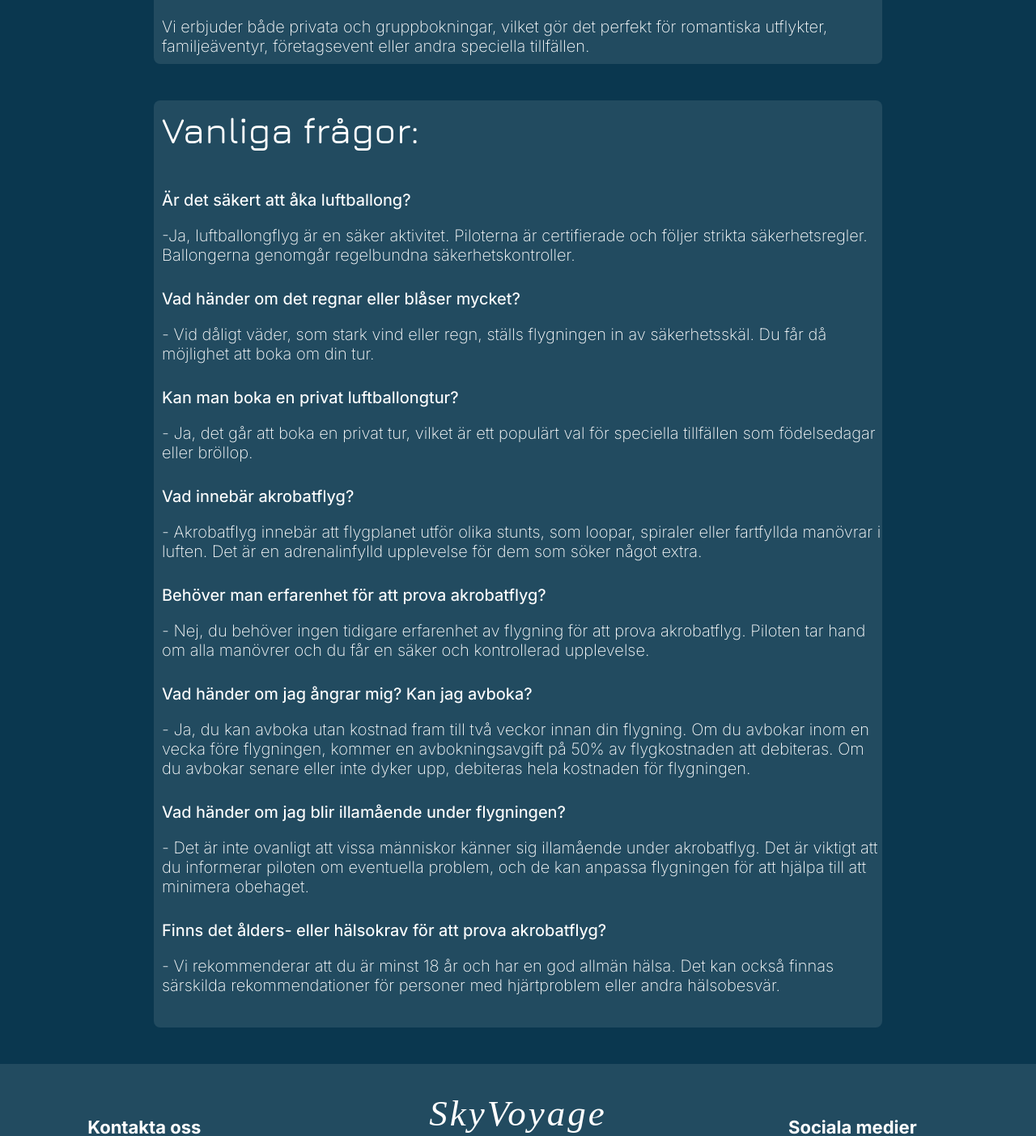
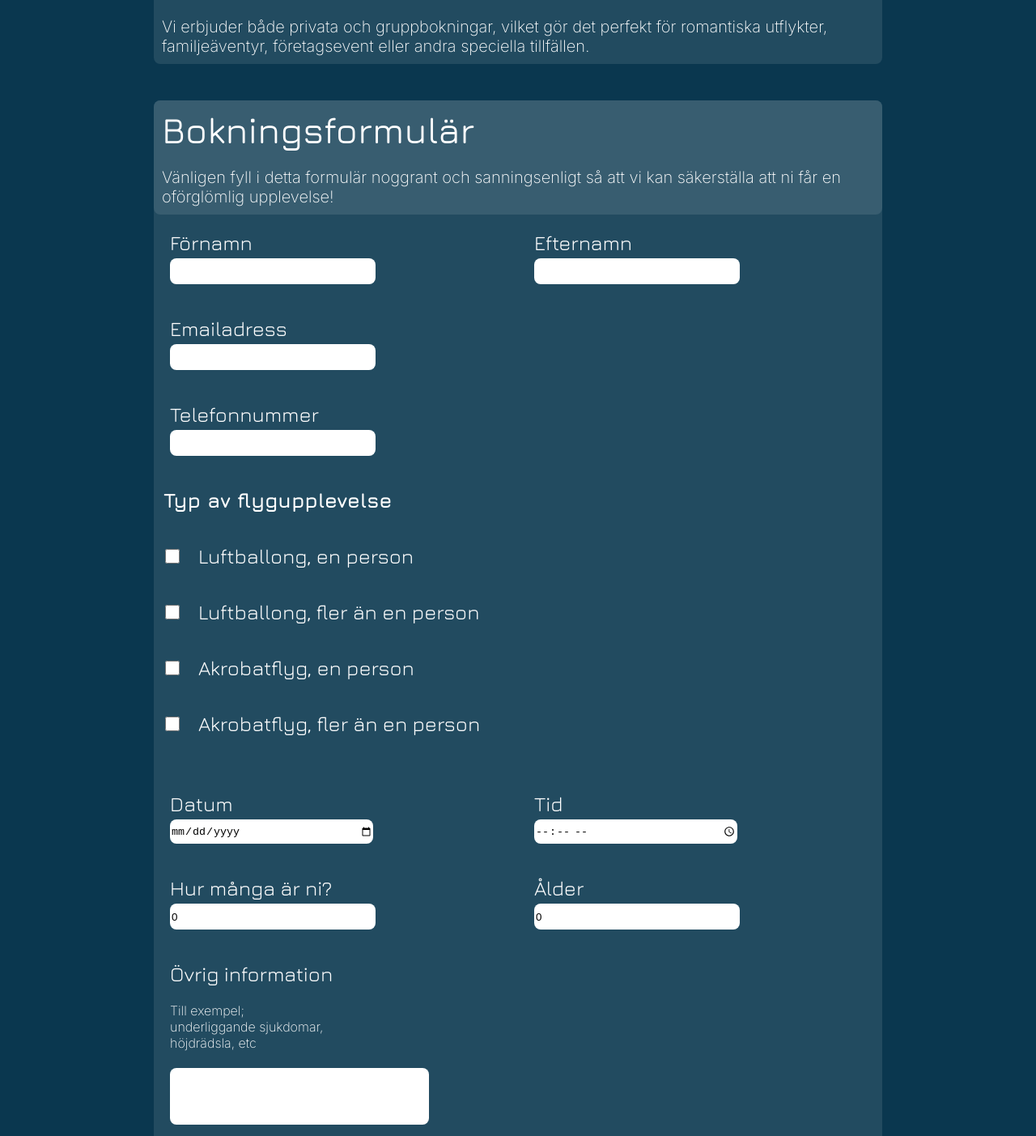
Before and after one commit to ellinorjohansson/SkyVoyage-Glantan, a Vue app: page /about in a window 1280 px wide. Shown: the part 940-2343 px from the top of the page at 81% size. Built offline with nearby package versions, Linux system fonts and the light colour scheme; a web font is replaced by a local one.

Commit message:
✨(feature): add form in booking view and style
Co-authored-by: TeaGross <TeaGross@users.noreply.github.com>
Co-authored-by: Alexandra <axandranathalie@users.noreply.github.com>

```diff
--- /dev/null
+++ b/src/component/BookingForm.vue
@@ -0,0 +1,345 @@
+<script setup lang="ts">
+import { ref, computed} from "vue";
+
+
+const firstName = ref("");
+const lastName = ref("");
+const emailAdress = ref("");
+const phoneNumber = ref("");
+const date = ref("");
+const time = ref("");
+const quantity = ref(0);
+const age = ref(0);
+const ClientInformation = ref("");
+
+const selectedExperience = ref([]);
+
+const isFormValid = computed(() => {
+
+    return (
+    firstName.value.trim() !== "" &&
+    lastName.value.trim() !== "" &&
+    emailAdress.value.trim() !== "" &&
+    phoneNumber.value.trim() !== "" &&
+    selectedExperience.value.length > 0 && // Minst en checkbox vald
+    date.value !== "" &&
+    time.value !== "" &&
+    Number(quantity.value) > 0 &&
+    Number(age.value) > 0
+    );
+});
+
+function onSubmit() {
+    resetForm();
+}
+
+function resetForm() {
+    firstName.value = "";
+    lastName.value = "";
+    emailAdress.value = "";
+    phoneNumber.value = "";
+    date.value = "";
+    time.value = "";
+    quantity.value = 0;
+    age.value = 0;
+    ClientInformation.value = "";
+    selectedExperience.value = [];
+}
+
+</script>
+
+<template>
+    <main class="booking-container">
+        <section>
+            <h2>Bokningsformulär</h2>
+            <p class="booking-p">Vänligen fyll i detta formulär noggrant och sanningsenligt så att vi kan säkerställa att ni får en oförglömlig upplevelse!</p>
+        </section>
+
+        <form @submit.prevent="onSubmit">
+            <label class="firstName">
+                <span>Förnamn</span>
+                <input v-model="firstName" type="text">
+            </label>
+
+            <label class="lastName">
+                <span>Efternamn</span>
+                <input v-model="lastName" type="text">
+            </label>
+
+            <label class="emailAdress">
+                <span>Emailadress</span>
+                <input v-model="emailAdress" type="email">
+            </label>
+
+            <label class="phoneNumber">
+                <span>Telefonnummer</span>
+                <input v-model="phoneNumber" type="text">
+            </label>
+
+            <fieldset class="selectedExperience">
+                <legend>Typ av flygupplevelse</legend>
+
+                <div class="checkbox-container">
+                    <input type="checkbox" id="option1" v-model="selectedExperience" value="Luftballong, en person">
+                    <label for="option1">Luftballong, en person</label>
+                </div>
+
+                <div class="checkbox-container">
+                    <input type="checkbox" id="option2" v-model="selectedExperience" value="Luftballong, fler än en person">
+                    <label for="option2">Luftballong, fler än en person</label>
+                </div>
+
+                <div class="checkbox-container">
+                    <input type="checkbox" id="option3" v-model="selectedExperience" value="Akrobatflyg, en person">
+                    <label for="option3">Akrobatflyg, en person</label>
+                </div>
+
+                <div class="checkbox-container">
+                    <input type="checkbox" id="option4" v-model="selectedExperience" value="Akrobatflyg, fler än en person">
+                    <label for="option4">Akrobatflyg, fler än en person</label>
+                </div>
+            </fieldset>
+
+
+            <label class="date">
+                <span>Datum</span>
+                <input v-model="date" type="date">
+            </label>
+
+            <label class="time">
+                <span>Tid</span>
+                <input v-model="time" type="time">
+            </label>
+
+            <label class="quantity">
+                <span>Hur många är ni?</span>
+                <input v-model="quantity" type="number">
+            </label>
+
+            <label class="age">
+                <span>Ålder</span>
+                <input v-model="age" type="number">
+            </label>
+
+            <label class="info-container">
+                <span>Övrig information</span>
+                <p class="info-example">Till exempel; underliggande sjukdomar, höjdrädsla, etc</p>
+                <input v-model="ClientInformation" type="text" class="large-input">
+            </label>
+
+            <div class="button-container">
+                <input class="submit-btn" type="submit" value="Skicka in" :disabled="!isFormValid">
+                <input class="reset-btn" type="reset" value="Rensa" >
+            </div>
+        </form>
+    </main>
+</template>
+
+
+<style lang="scss" scoped>
+    .booking-container {
+        background-color: $charcoal;
+        border-radius: 8px;
+        max-width: 900px;
+        width: 90%;
+        margin: 45px auto;
+
+        section {
+            background-color: $paynes-gray;
+            border-radius: 8px;
+            h2 {
+                font-family: $font-heading2;
+                font-size: $mobile-font-size-heading2;
+                color: white;
+                padding: 10px;
+                font-weight: 500;
+                margin: 0;
+            }
+
+            .booking-p {
+                font-family: $font-body;
+                font-size: $mobile-font-size-paragraph;
+                color: white;
+                font-weight: 200;
+                padding: 10px;
+                margin: 0;
+            }
+        }
+
+
+        label {
+            margin: 20px;
+            display: flex;
+            flex-direction: column;
+            gap: 5px;
+            color: white;
+            font-family: $font-heading2;
+            font-size: $mobile-font-size-heading2;
+            input{
+                width: 250px;
+                height: 30px;
+                border-radius: 8px;
+                background-color: white;
+                border: none;
+            }
+        }
+
+        fieldset {
+            border: none;
+            margin: 20px 0;
+            padding: 10px;
+            color: white;
+            font-family: $font-heading2;
+
+            legend {
+                font-size: $mobile-font-size-heading2;
+                font-weight: bold;
+                margin-bottom: 10px;
+            }
+
+            .checkbox-container {
+                align-items: center;
+                display: flex;
+            }
+
+            input[type="checkbox"] {
+                width: 18px;
+                height: 18px;
+                accent-color: $coral;
+            }
+        }
+
+        .info-container {
+            .info-example {
+                padding: 0;
+                font-size: $mobile-font-size-paragraph;
+                font-family: $font-body;
+                font-weight: 200;
+                max-width: 200px;
+                word-wrap: break-word;
+            }
+            .large-input {
+            width: 300px;
+            height: 50px;
+            font-size: 16px;
+            padding: 10px;
+            border-radius: 8px;
+            }
+        }
+
+        .button-container{
+            .submit-btn {
+                margin: 0 33px 20px 20px;
+            }
+
+            .reset-btn {
+                cursor: pointer;
+            }
+
+            input {
+                font-family: $font-body;
+                font-size: $font-size-button;
+                width: 110px;
+                height: 44px;
+                border-radius: 8px;
+                border: none;
+                box-shadow: 0px 4px 4px 0px #00000040;
+                background-color: $coral;
+                color: black;
+
+                &:disabled {
+                    background-color: #f57e4b91;
+                }
+            }
+        }
+    }
+
+    @media screen and (min-width: 768px) {
+        .booking-container {
+            section {
+                h2 {
+                font-size: $tablet-font-size-heading2;
+                }
+                .booking-p {
+                    font-size: $tablet-font-size-paragraph;
+                }
+            }
+
+            form{
+                display: grid;
+                grid-template-columns: repeat(2, 1fr);
+                grid-template-rows: auto;
+
+                .firstName{
+                  grid-column: 1;
+                  grid-row: 1;
+                }
+
+                .lastName {
+                    grid-column: 2;
+                    grid-row: 1;
+                }
+
+                .emailadress{
+                    grid-column: 1/ span 2;
+                    grid-row: 2;
+                }
+
+                .phoneNumber {
+                    grid-column: 1 / span 2;
+                    grid-row: 3;
+                }
+
+                .selectedExperience{
+                    grid-column: 1 / span 2;
+                    grid-row: 4;
+                }
+
+                .date{
+                grid-column: 1;
+                grid-row: 5;
+
+                }
+
+                .time{
+                    grid-column: 2;
+                    grid-row: 5;
+                }
+
+                .quantity{
+                    grid-column: 1;
+                    grid-row: 6;
+
+                }
+
+                .age{
+                    grid-column: 2;
+                    grid-row: 6;
+                }
+
+                .info-container{
+                    grid-column: 1 / span 2;
+                    grid-row: 7;
+                }
+
+                .button-container{
+                    grid-column: 1 / span 2;
+                    grid-row: 8;
+                }
+            }
+        }
+    }
+
+    @media screen and (min-width: 1024px) {
+        .booking-container {
+            section {
+                h2 {
+                font-size: $desktop-font-size-heading2;
+                }
+                .booking-p {
+                    font-size: $desktop-font-size-paragraph;
+                }
+            }
+        }
+    }
+</style>
--- a/src/views/AboutView.vue
+++ b/src/views/AboutView.vue
@@ -1,11 +1,13 @@
 <script lang="ts" setup>
   import HowToBook from "@/component/HowToBook.vue"
   import FrequentlyQuestions from "@/component/FrequentlyQuestions.vue"
+  import BookingForm from "@/component/BookingForm.vue"
 </script>
 
 <template>
   <main>
     <HowToBook />
+    <BookingForm />
     <FrequentlyQuestions />
   </main>
 </template>
```
